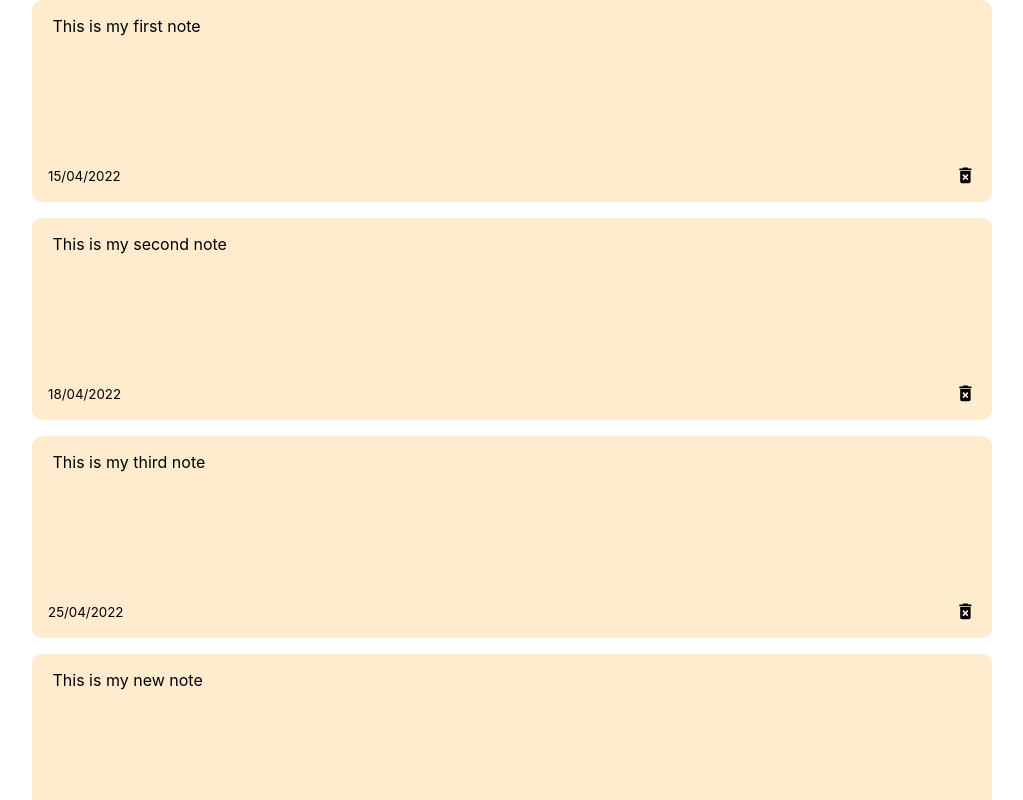
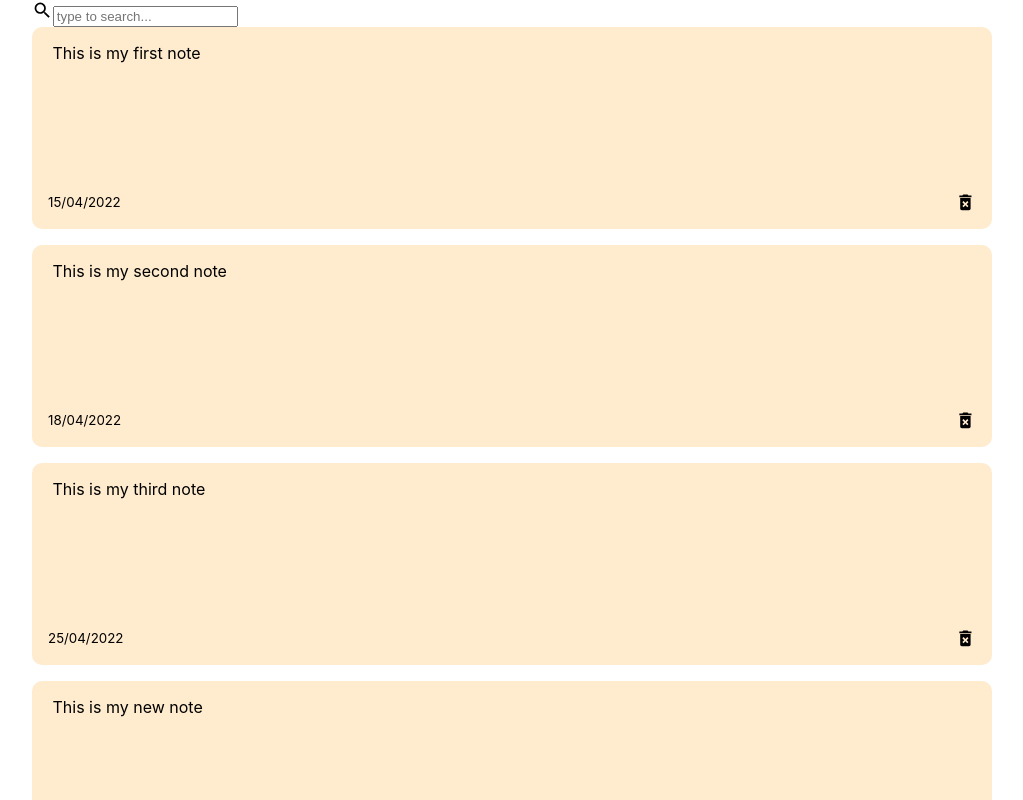
Before and after one commit to Dankiprop/notes-app, a React (Create React App) app: page / in a window 1280 px wide. Shown: the top 800 px of the page, without its empty margins (128-1151 px from the left). Built offline with nearby package versions, Linux system fonts and the light colour scheme.

Commit message:
Notes A pp

```diff
--- a/src/App.js
+++ b/src/App.js
@@ -1,6 +1,8 @@
 import { useState } from "react";
 import {nanoid} from "nanoid";
 import NotesList from "./components/NotesList";
+import Search from "./components/Search";
+
 
 const App = () => {
   const [notes, setNotes] = useState([
@@ -48,6 +50,7 @@ const deleteNote = (id) => {
 }
 
   return <div className="container">
+    <Search/>
     <NotesList notes={notes}
     handleAddNote={AddNote}
     handleDeleteNote={deleteNote}/>
```
